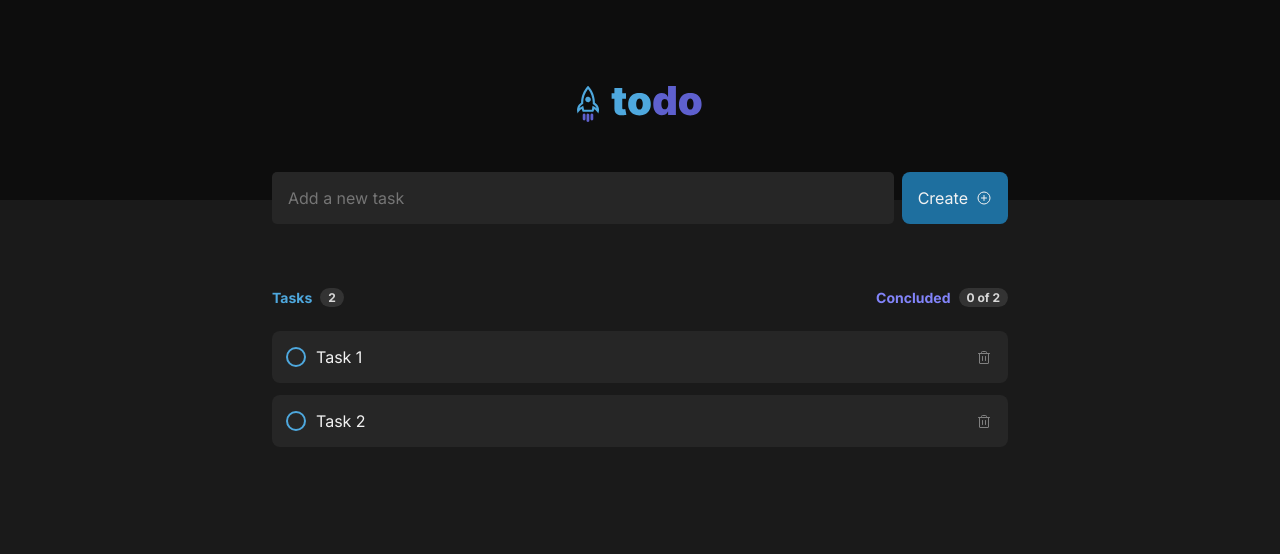
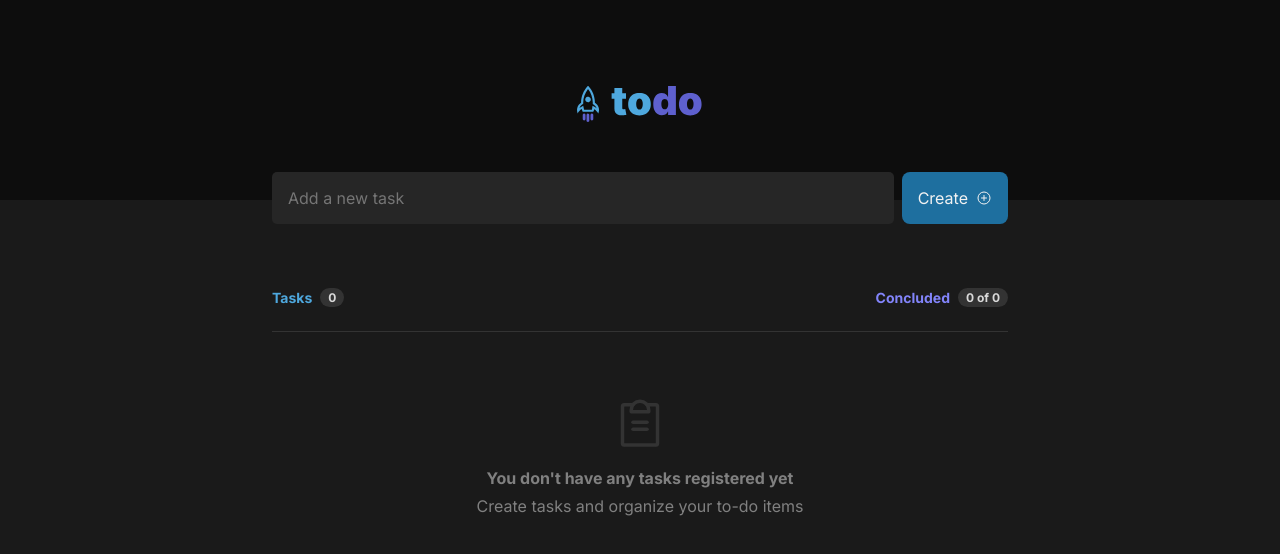
Before and after one commit to fewrux/todo-list-react, a React (Vite) app: page / in a window 1280 px wide. Shown: the top 554 px of the page. Built offline with nearby package versions, Linux system fonts and the light colour scheme.

Commit message:
refactor: clear test seeds

```diff
--- a/src/components/Dashboard/index.tsx
+++ b/src/components/Dashboard/index.tsx
@@ -17,7 +17,7 @@ interface Task {
 interface DashboardProps {}
 
 export function Dashboard({}: DashboardProps) {
-  const [tasks, setTasks] = useState<Task[]>([{ description: 'Task 1' }, { description: 'Task 2'}]);
+  const [tasks, setTasks] = useState<Task[]>([]);
   const [newTask, setNewTask] = useState('');
   const { doneTasks, setDoneTasks } = useCountDoneTasks();
 
```
